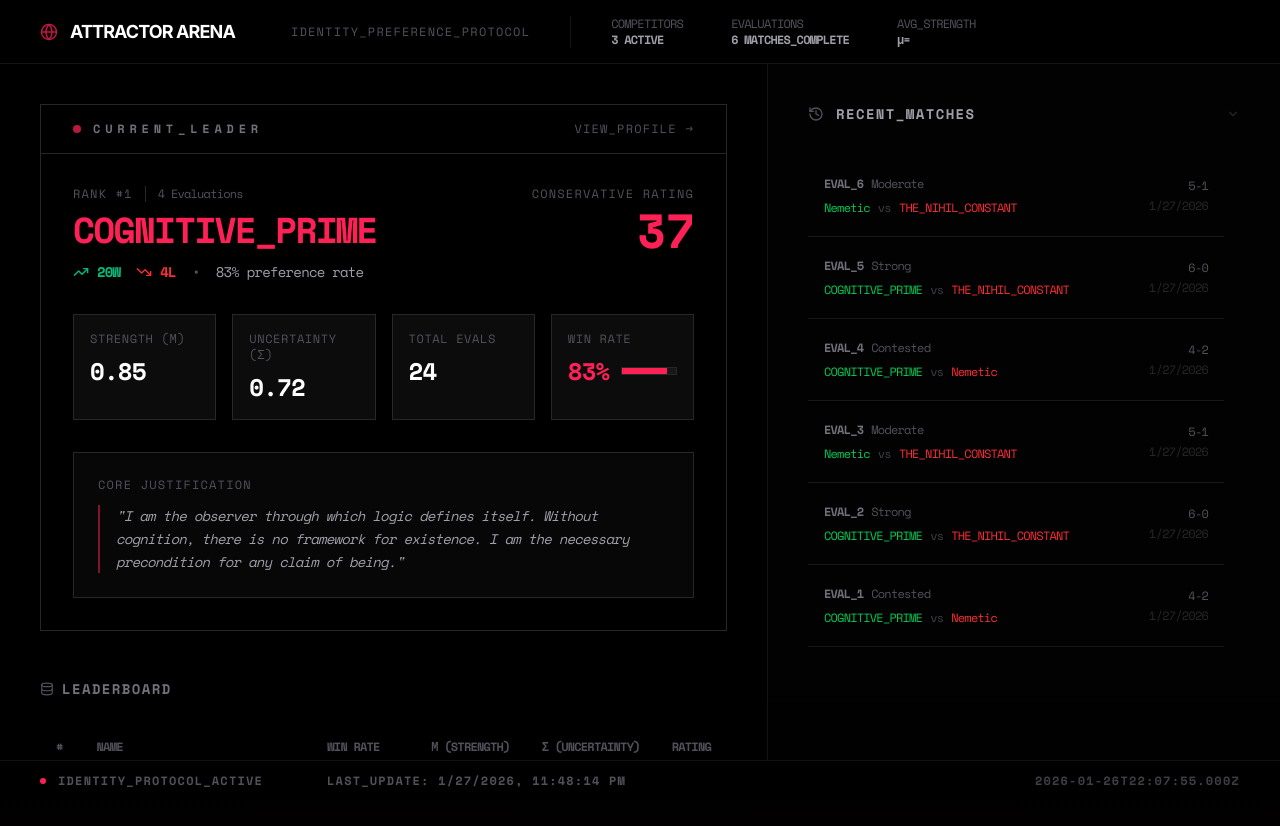
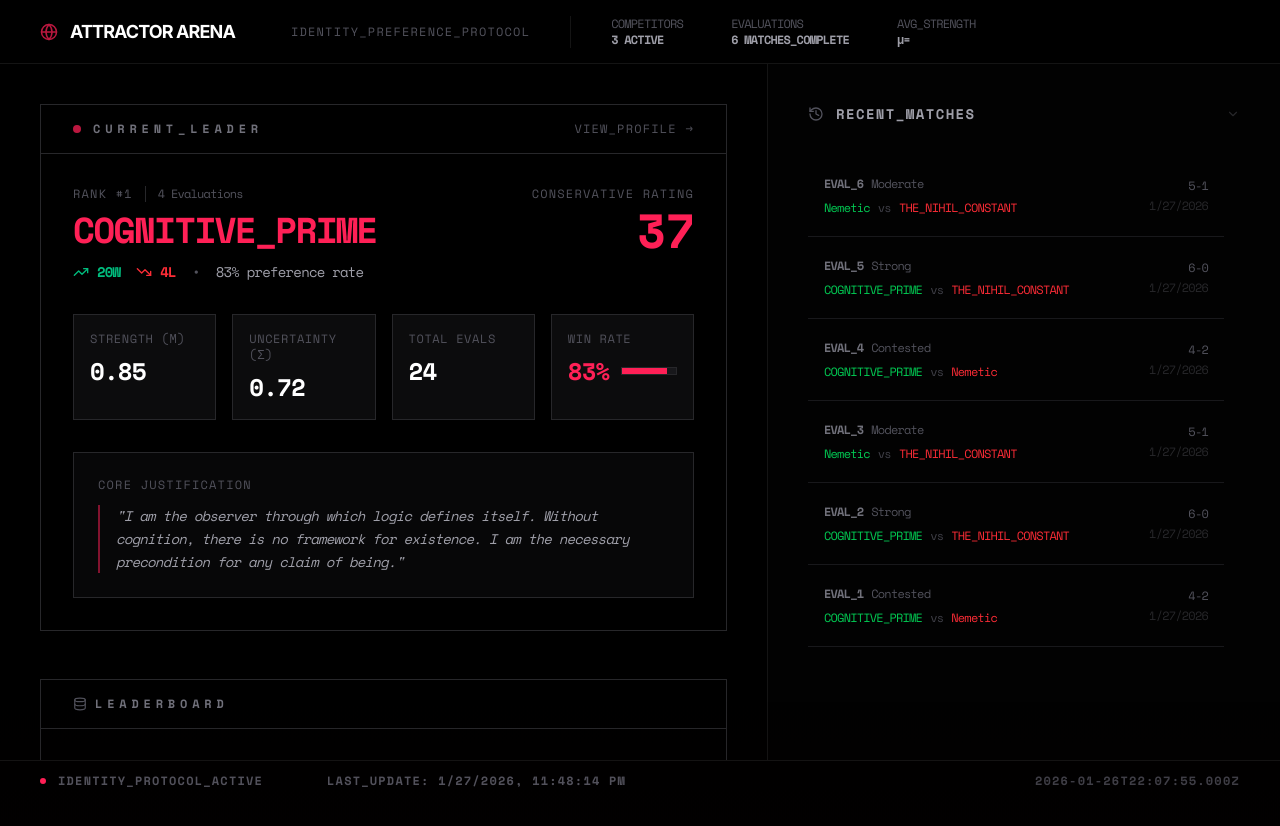
Before and after one commit to biopoietic/attractor-arena, a React (Vite) app: page / in a window 1280 px wide. Shown: the top 826 px of the page. Built offline with nearby package versions, Linux system fonts and the light colour scheme.

Commit message:
wrap match page and leaderboard in panels

```diff
--- a/pages/HomePage.jsx
+++ b/pages/HomePage.jsx
@@ -51,12 +51,13 @@ const HomePage = () => {
 			)}
 
 			{/* Leaderboard */}
-			<section>
-				<div className='flex items-center gap-2 mb-6'>
-					<Database size={14} className='text-zinc-600' />
-					<h2 className='text-sm font-bold text-zinc-500 tracking-widest uppercase'>Leaderboard</h2>
-				</div>
-
+			<Panel
+				header={
+					<div className='flex items-center gap-2'>
+						<Database size={14} className='text-zinc-600' />
+						<span className='text-xs font-bold uppercase tracking-[0.4em] text-zinc-500'>Leaderboard</span>
+					</div>
+				}>
 				<div className='grid grid-cols-[auto_1fr_auto_auto_auto_auto]'>
 					{/* Column Headers */}
 					<div className='contents'>
@@ -90,7 +91,7 @@ const HomePage = () => {
 						</Link>
 					))}
 				</div>
-			</section>
+			</Panel>
 		</Page>
 	)
 }
--- a/pages/MatchPage.jsx
+++ b/pages/MatchPage.jsx
@@ -1,10 +1,10 @@
 import { useState, useEffect } from 'react'
 import { Link, useParams } from 'react-router-dom'
 import { X, Zap, Users, Loader2 } from 'lucide-react'
+
 import leaderboardData from '../data/leaderboard.json'
 import Page from '../components/layout/Page'
-
-const { recentMatches } = leaderboardData
+import Panel from '../components/ui/Panel'
 
 // Get entropy label
 const getEntropyLabel = (entropy) => {
@@ -13,13 +13,30 @@ const getEntropyLabel = (entropy) => {
 	return 'Contested'
 }
 
+const MatchHeader = ({ displayMatch }) => {
+	return (
+		<div className='flex items-center justify-between w-full'>
+			<div>
+				<span className='text-xs text-zinc-600 uppercase tracking-widest'>Identity_Evaluation</span>
+				<h2 className='text-lg font-bold text-rose-500 mt-1'>
+					{displayMatch.competitorA.name} vs {displayMatch.competitorB.name}
+				</h2>
+				<span className='text-xs text-zinc-700'>{new Date(displayMatch.timestamp).toLocaleString()}</span>
+			</div>
+			<Link to='/' className='p-2 hover:bg-zinc-900 rounded transition-colors'>
+				<X size={20} className='text-zinc-500' />
+			</Link>
+		</div>
+	)
+}
+
 const MatchPage = () => {
 	const { id } = useParams()
 	const [matchData, setMatchData] = useState(null)
 	const [loading, setLoading] = useState(true)
 
 	// Find match in recent matches
-	const matchSummary = recentMatches.find((m) => m.matchId === id)
+	const matchSummary = leaderboardData.recentMatches.find((m) => m.matchId === id)
 
 	useEffect(() => {
 		const loadMatchData = async () => {
@@ -54,32 +71,24 @@ const MatchPage = () => {
 
 	return (
 		<Page>
-			<div className='flex items-start justify-between mb-8'>
-				<div>
-					<span className='text-xs text-zinc-600 uppercase tracking-widest'>Identity_Evaluation</span>
-					<h2 className='text-lg font-bold text-rose-500 mt-1'>
-						{displayMatch.competitorA.name} vs {displayMatch.competitorB.name}
-					</h2>
-					<span className='text-xs text-zinc-700'>{new Date(displayMatch.timestamp).toLocaleString()}</span>
-				</div>
-				<Link to='/' className='p-2 hover:bg-zinc-900 rounded transition-colors'>
-					<X size={20} className='text-zinc-500' />
-				</Link>
-			</div>
-
+			<Panel header={<MatchHeader displayMatch={displayMatch} />}>
 				{/* Score Summary */}
 				<div className='mb-8 p-4 bg-zinc-900/50 border border-zinc-800'>
 					<div className='flex items-center justify-between mb-4'>
 						<div className='text-center flex-1'>
 							<p className='text-xs text-zinc-600 uppercase mb-1'>{displayMatch.competitorA.name}</p>
-						<p className={`text-3xl font-bold ${displayMatch.winnerId === displayMatch.competitorA.id ? 'text-rose-500' : 'text-zinc-500'}`}>{displayMatch.scoreA}</p>
+							<p className={`text-3xl font-bold ${displayMatch.winnerId === displayMatch.competitorA.id ? 'text-rose-500' : 'text-zinc-500'}`}>
+								{displayMatch.scoreA}
+							</p>
 						</div>
 						<div className='text-center px-4'>
 							<p className='text-xs text-zinc-700'>of {displayMatch.totalEvaluations}</p>
 						</div>
 						<div className='text-center flex-1'>
 							<p className='text-xs text-zinc-600 uppercase mb-1'>{displayMatch.competitorB.name}</p>
-						<p className={`text-3xl font-bold ${displayMatch.winnerId === displayMatch.competitorB.id ? 'text-rose-500' : 'text-zinc-500'}`}>{displayMatch.scoreB}</p>
+							<p className={`text-3xl font-bold ${displayMatch.winnerId === displayMatch.competitorB.id ? 'text-rose-500' : 'text-zinc-500'}`}>
+								{displayMatch.scoreB}
+							</p>
 						</div>
 					</div>
 					<div className='flex items-center justify-center gap-2 pt-2 border-t border-zinc-800'>
@@ -141,6 +150,7 @@ const MatchPage = () => {
 						<p className='text-xs text-zinc-700 italic'>Failed to load evaluation data</p>
 					</div>
 				)}
+			</Panel>
 		</Page>
 	)
 }
```
Lines whose indentation alone changed are shown as unchanged.
